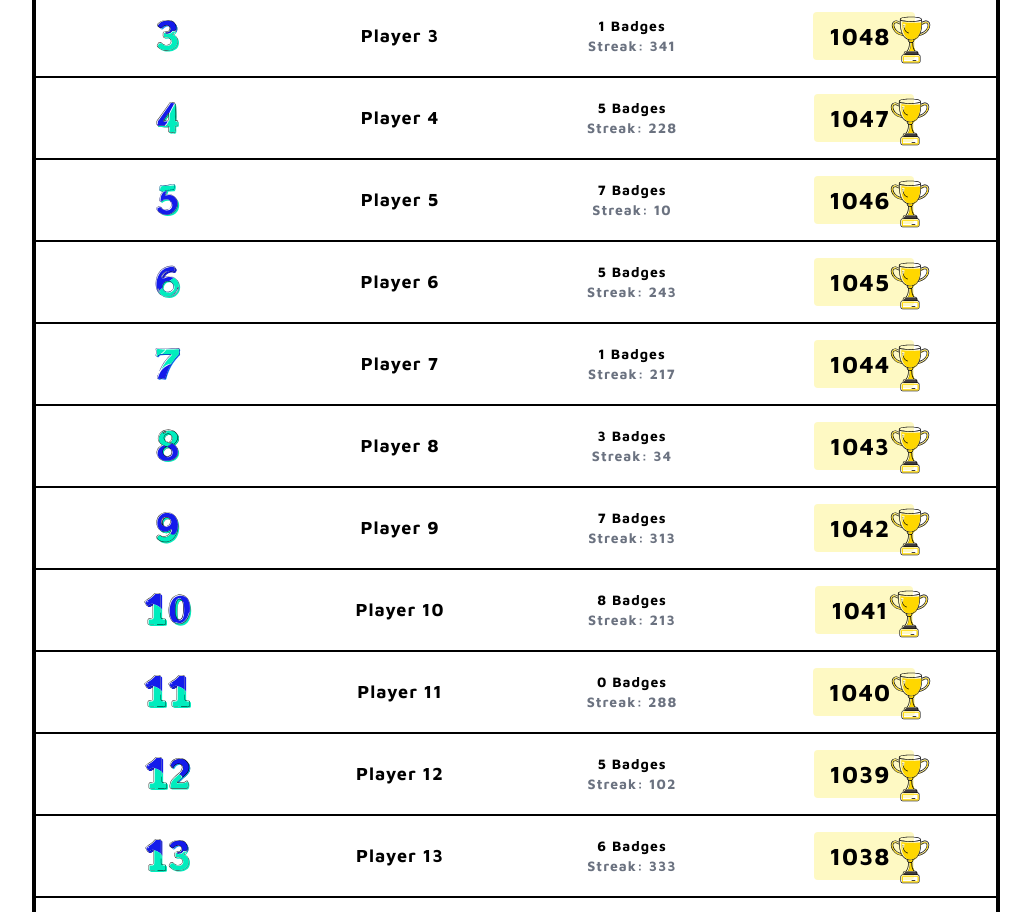
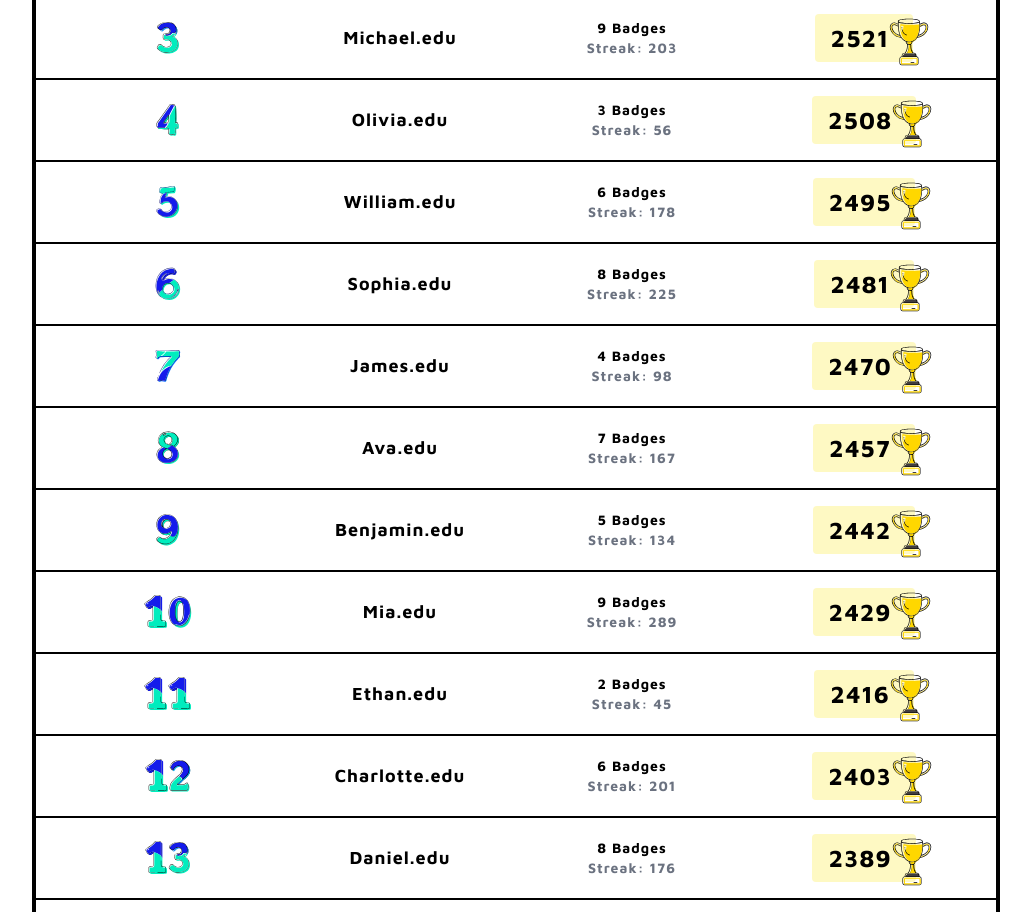
Before and after one commit to Ayushjain2205/proof-of-learning-protocol, a Next.js app: page /leaderboard in a window 1280 px wide. Shown: the part 300-1212 px from the top of the page, without its empty margins (124-1155 px from the left). Built offline with nearby package versions, Linux system fonts and the light colour scheme.

Commit message:
Streamline data flow into leaderboard

```diff
--- a/src/components/Custom/LeaderBoardTable.tsx
+++ b/src/components/Custom/LeaderBoardTable.tsx
@@ -1,12 +1,5 @@
 import React from "react";
-
-const leaderboardData = Array.from({ length: 15 }, (_, i) => ({
-  id: i + 1,
-  name: `Player ${i + 1}`,
-  level: 1050 - i,
-  badges: Math.floor(Math.random() * 10),
-  streak: Math.floor(Math.random() * 365),
-}));
+import { leaderboardData } from "../../helpers/leaderboardData";
 
 const renderIdImages = (id: number): JSX.Element[] => {
   const digits = id.toString().split("");
@@ -20,10 +13,10 @@ const renderIdImages = (id: number): JSX.Element[] => {
   ));
 };
 
-const LevelDisplay = ({ level }: { level: number }) => (
+const TrophyDisplay = ({ trophies }: { trophies: number }) => (
   <div className="relative inline-flex items-center">
     <div className="bg-yellow-100 rounded px-4 py-2 flex items-center">
-      <span className="font-bold text-2xl mr-2">{level}</span>
+      <span className="font-bold text-2xl mr-2">{trophies}</span>
     </div>
     <div className="absolute -right-7 -top-1">
       <img src="/images/trophy.svg" className="h-[64px]" alt="Trophy" />
@@ -49,7 +42,7 @@ const LeaderboardTable = () => {
                 {renderIdImages(player.id)}
               </div>
               <div className="flex-1 font-bold text-lg text-center">
-                {player.name}
+                {player.name}.edu
               </div>
               <div className="flex-1 text-center">
                 <div className="font-bold text-sm">{player.badges} Badges</div>
@@ -58,7 +51,7 @@ const LeaderboardTable = () => {
                 </div>
               </div>
               <div className="flex-1 flex justify-center">
-                <LevelDisplay level={player.level} />
+                <TrophyDisplay trophies={player.trophies} />
               </div>
             </div>
           ))}
--- a/src/components/Layout.tsx
+++ b/src/components/Layout.tsx
@@ -15,7 +15,7 @@ const Layout = ({ children }: { children: React.ReactNode }) => {
 
   return (
     <div className="min-h-screen flex flex-col font-maven-pro font-semibold">
-      <header className="bg-white shadow-sm">
+      <header className="bg-white border-b-2 border-black">
         <nav className="max-w-7xl mx-auto px-4 sm:px-6 lg:px-8 flex items-center justify-between">
           <div className="flex items-center">
             <Link
--- /dev/null
+++ b/src/helpers/leaderboardData.js
@@ -0,0 +1,108 @@
+// leaderboardData.js
+export const leaderboardData = [
+  {
+    id: 1,
+    name: "Alex",
+    trophies: 2545,
+    badges: 7,
+    streak: 142,
+  },
+  {
+    id: 2,
+    name: "Emma",
+    trophies: 2532,
+    badges: 5,
+    streak: 89,
+  },
+  {
+    id: 3,
+    name: "Michael",
+    trophies: 2521,
+    badges: 9,
+    streak: 203,
+  },
+  {
+    id: 4,
+    name: "Olivia",
+    trophies: 2508,
+    badges: 3,
+    streak: 56,
+  },
+  {
+    id: 5,
+    name: "William",
+    trophies: 2495,
+    badges: 6,
+    streak: 178,
+  },
+  {
+    id: 6,
+    name: "Sophia",
+    trophies: 2481,
+    badges: 8,
+    streak: 225,
+  },
+  {
+    id: 7,
+    name: "James",
+    trophies: 2470,
+    badges: 4,
+    streak: 98,
+  },
+  {
+    id: 8,
+    name: "Ava",
+    trophies: 2457,
+    badges: 7,
+    streak: 167,
+  },
+  {
+    id: 9,
+    name: "Benjamin",
+    trophies: 2442,
+    badges: 5,
+    streak: 134,
+  },
+  {
+    id: 10,
+    name: "Mia",
+    trophies: 2429,
+    badges: 9,
+    streak: 289,
+  },
+  {
+    id: 11,
+    name: "Ethan",
+    trophies: 2416,
+    badges: 2,
+    streak: 45,
+  },
+  {
+    id: 12,
+    name: "Charlotte",
+    trophies: 2403,
+    badges: 6,
+    streak: 201,
+  },
+  {
+    id: 13,
+    name: "Daniel",
+    trophies: 2389,
+    badges: 8,
+    streak: 176,
+  },
+  {
+    id: 14,
+    name: "Amelia",
+    trophies: 2375,
+    badges: 4,
+    streak: 112,
+  },
+  {
+    id: 15,
+    name: "Henry",
+    trophies: 2361,
+    badges: 7,
+    streak: 156,
+  },
+];
```
